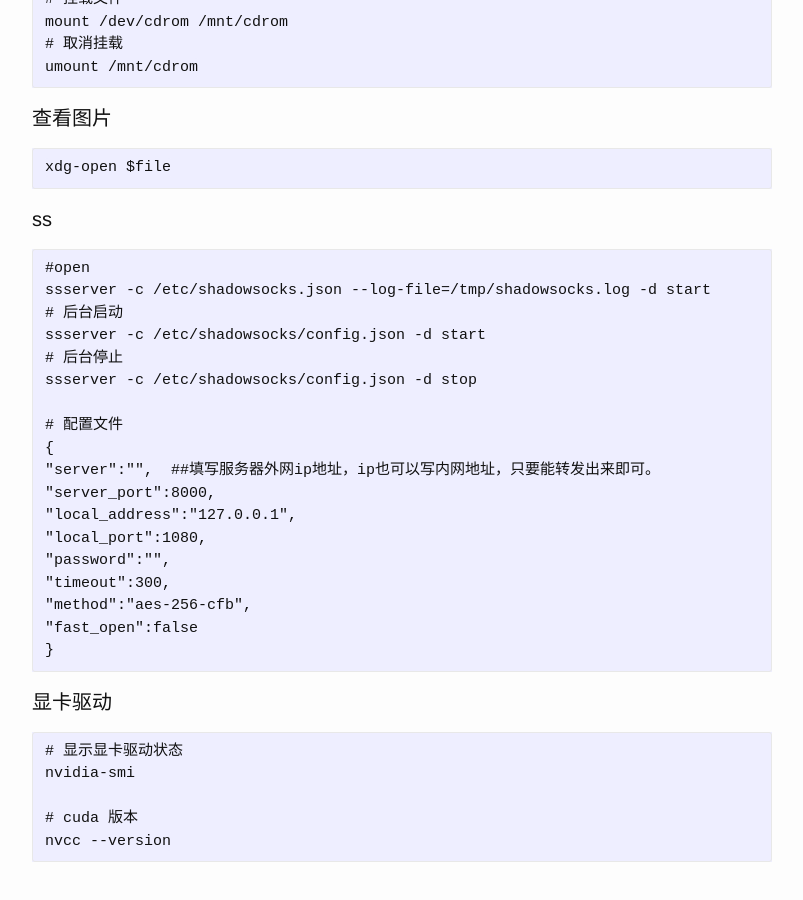
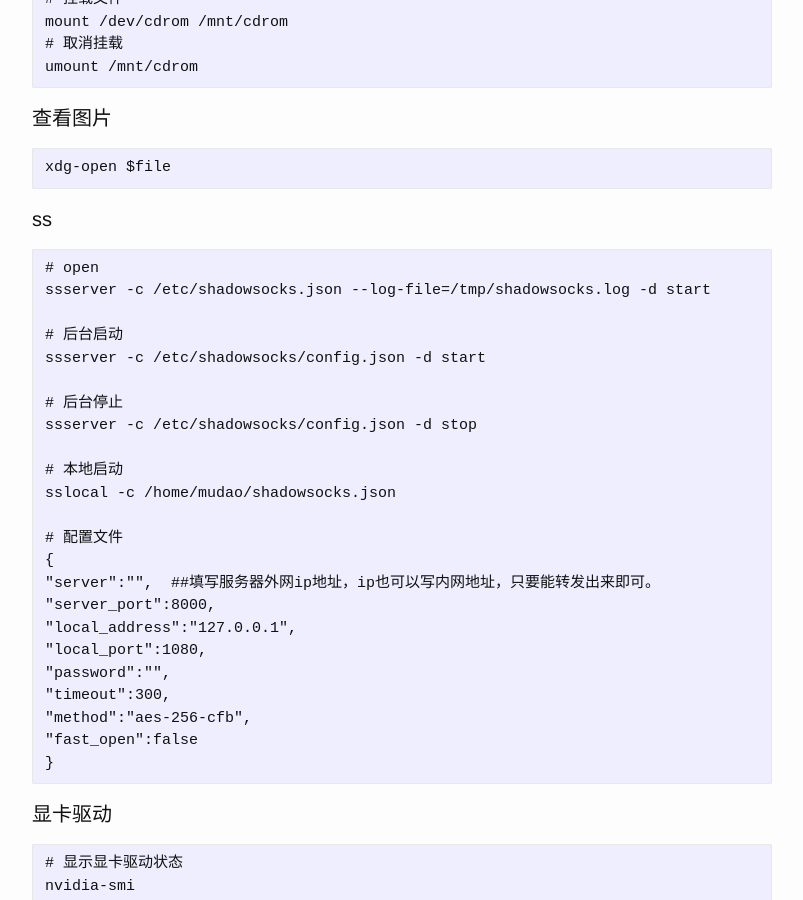
Before and after one commit to josephstalin117/josephstalin117.github.io, a Jekyll site: the page built from _posts/2016-04-04-linux.markdown, in a window 1280 px wide and 900 px high, scrolled down 4765 px. Shown: the whole window, without its empty margins (238-1041 px from the left). Built offline with Jekyll 4.4.1, drawn with Linux system fonts in a browser that asks for light colours.

Commit message:
add sslocal

````diff
--- a/_posts/2016-04-04-linux.markdown
+++ b/_posts/2016-04-04-linux.markdown
@@ -234,12 +234,17 @@ xdg-open $file
 
 #### ss
 ```
-#open
+# open
 ssserver -c /etc/shadowsocks.json --log-file=/tmp/shadowsocks.log -d start
+
 # 后台启动
 ssserver -c /etc/shadowsocks/config.json -d start
+
 # 后台停止
 ssserver -c /etc/shadowsocks/config.json -d stop
+
+# 本地启动
+sslocal -c /home/mudao/shadowsocks.json
 
 # 配置文件
 {
````
